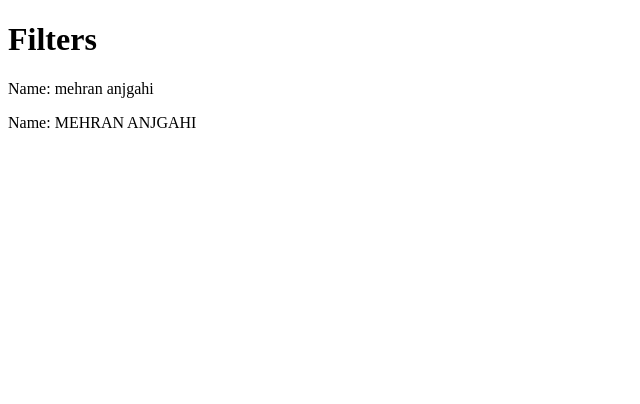
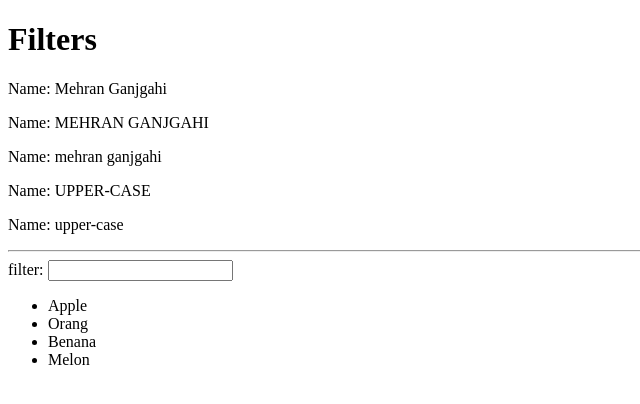
Before and after one commit to imganjgahi/VueTraining, a Vue app in the folder apps/cli/project/: page / in a window 1280 px wide. Shown: the top 404 px of the page, without its empty margins (0-640 px from the left). Built offline with nearby package versions, Linux system fonts and the light colour scheme.

Commit message:
computed property for filter data

```diff
--- a/apps/cli/project/src/components/Filters/Filters.vue
+++ b/apps/cli/project/src/components/Filters/Filters.vue
@@ -3,6 +3,14 @@
         <h1>Filters</h1>
         <p>Name: {{text}} </p>
         <p>Name: {{text | toUpper}} </p>
+        <p>Name: {{text | toUpper | to-lowercase}} </p>
+        <p>Name: {{anotherText }} </p>
+        <p>Name: {{anotherText | to-lowercase}} </p>
+        <hr>
+        filter: <input type="text" v-model="filterText">
+        <ul>
+            <li v-for="(fruit, i) in filterFruits" :key="i"> {{fruit}} </li>
+        </ul>
     </div>
 </template>
 
@@ -11,13 +19,21 @@ export default {
     name:"AppFilters",
     data() {
         return {
-            text: "mehran anjgahi"
+            text: "Mehran Ganjgahi",
+            anotherText: "UPPER-CASE",
+            fruits: ["Apple", "Orang", "Benana", "Melon"],
+            filterText: ""
         }
     },
     filters: {
         toUpper(value){
             return value.toUpperCase()
         }
+    },
+    computed: {
+        filterFruits() {
+            return this.fruits.filter(item => item.toLowerCase().match(this.filterText.toLowerCase()))
+        }
     }
 }
 </script>
--- a/apps/cli/project/src/main.js
+++ b/apps/cli/project/src/main.js
@@ -4,6 +4,9 @@ import App from './App.vue'
 Vue.config.productionTip = false
 export const eventBus = new Vue()
 
+Vue.filter('to-lowercase', (value) => {
+  return value.toLowerCase()
+})
 Vue.directive("highlight", {
   bind(el, binding, vnode){
     // el.style.backgroundColor = "lightcoral",
```
